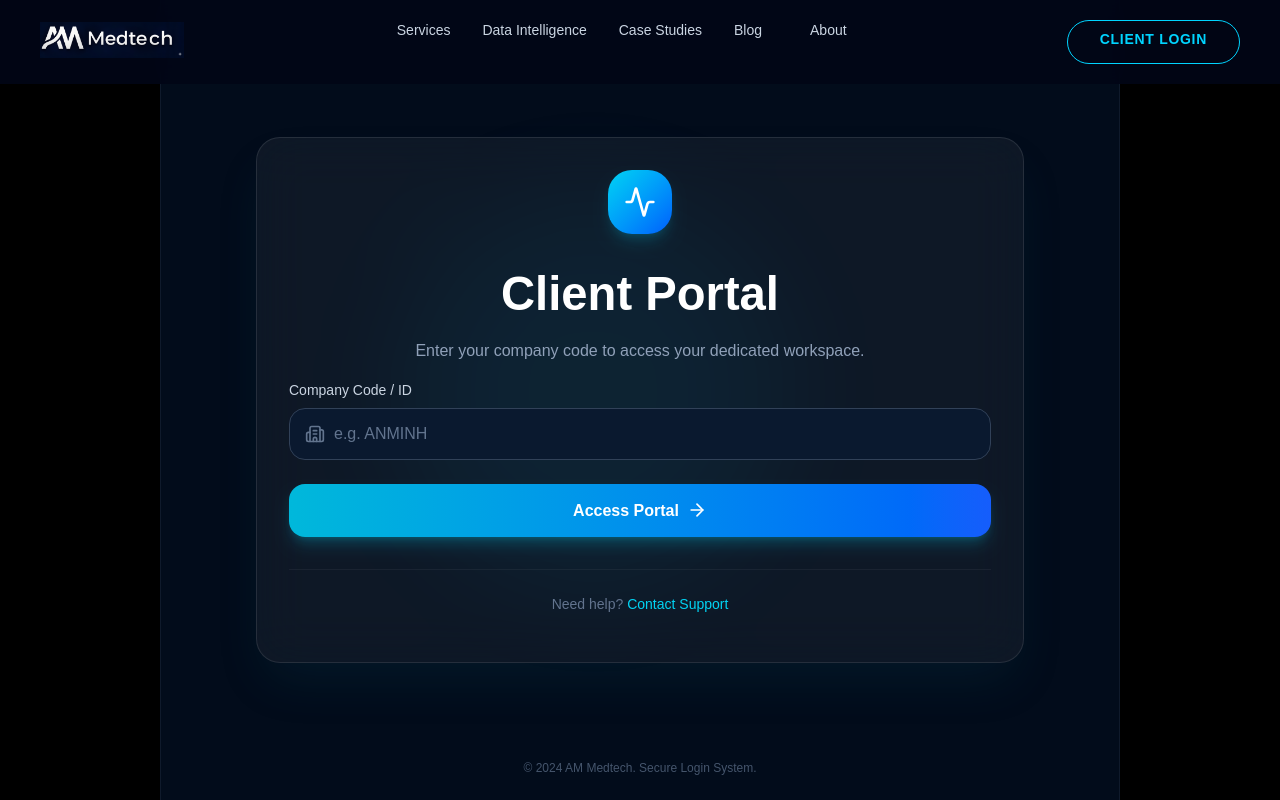
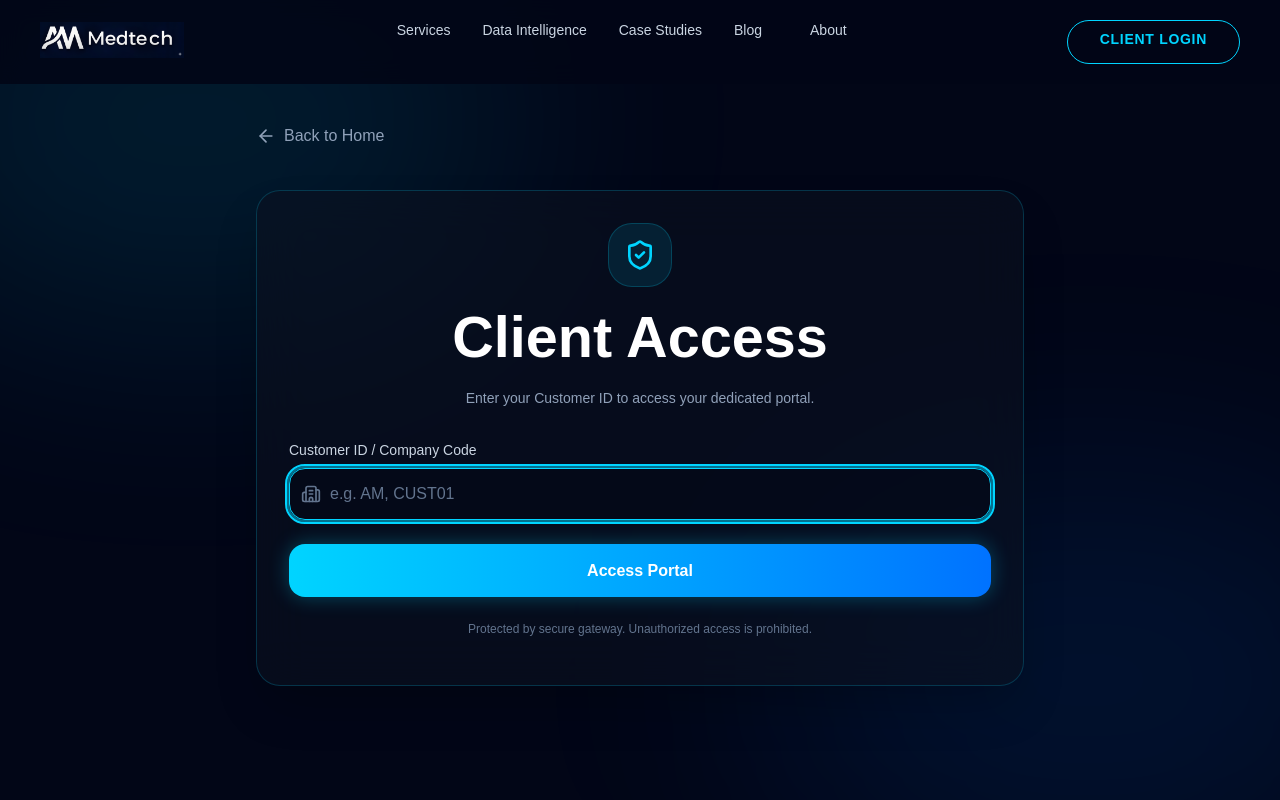
Before and after one commit to hailp1/am-medtech-landing, a Next.js app: page /login in a window 1280 px wide. Built offline with nearby package versions, Linux system fonts and the light colour scheme.

Commit message:
Update Landing Page: Fix Hero padding, Restore Login Gateway, Premium UI

```diff
--- a/app/components/Hero.tsx
+++ b/app/components/Hero.tsx
@@ -29,7 +29,7 @@ const Hero = () => {
             <HexagonBackground />
 
             {/* Main Content Area */}
-            <div className="relative z-10 flex-grow flex flex-col justify-center px-4 sm:px-6 md:px-8 lg:px-12 xl:px-20 pt-32 sm:pt-36 md:pt-40 pb-12 sm:pb-16 md:pb-20 lg:py-0">
+            <div className="relative z-10 flex-grow flex flex-col justify-center px-4 sm:px-6 md:px-8 lg:px-12 xl:px-20 pt-32 sm:pt-36 md:pt-40 pb-12 sm:pb-16 md:pb-20 lg:pt-48 lg:pb-20">
                 {/* Hero Text */}
                 <div className="mb-8 sm:mb-12 md:mb-16 max-w-4xl mx-auto md:mx-0 text-center md:text-left">
                     <motion.h1
--- a/app/components/Navbar.tsx
+++ b/app/components/Navbar.tsx
@@ -55,7 +55,7 @@ const Navbar = () => {
                 </div>
 
                 <Link
-                    href="https://dms.ammedtech.com/login"
+                    href="/login"
                     className="hidden lg:flex px-6 py-2 xl:px-8 rounded-full border border-[#00D4FF] text-[#00D4FF] text-sm font-bold tracking-wider hover:bg-[#00D4FF] hover:text-[#020617] hover:shadow-[0_0_20px_rgba(0,212,255,0.5)] transition-all duration-300"
                 >
                     CLIENT LOGIN
@@ -118,7 +118,7 @@ const Navbar = () => {
                                 </Link>
                                 <div className="p-4 bg-[#020617]/50">
                                     <Link
-                                        href="https://dms.ammedtech.com/login"
+                                        href="/login"
                                         onClick={toggleMobileMenu}
                                         className="flex items-center justify-center w-full px-4 py-2 rounded-lg bg-[#00D4FF]/10 text-[#00D4FF] text-xs font-bold tracking-wider border border-[#00D4FF]/50 hover:bg-[#00D4FF] hover:text-[#020617] transition-all duration-300"
                                     >
--- a/app/login/page.tsx
+++ b/app/login/page.tsx
@@ -2,109 +2,130 @@
 
 import React, { useState } from 'react';
 import { motion } from 'framer-motion';
-import { Activity, ArrowRight, Building2, AlertCircle } from 'lucide-react';
-import { useRouter } from 'next/navigation';
+import { ArrowLeft, ShieldCheck, Building2 } from 'lucide-react';
+import Link from 'next/link';
 
-export default function LoginPage() {
-    const [companyCode, setCompanyCode] = useState('');
+const LoginPage = () => {
+    const [customerId, setCustomerId] = useState('');
+    const [isLoading, setIsLoading] = useState(false);
     const [error, setError] = useState('');
-    const [isLoading, setIsLoading] = useState(false);
-    const router = useRouter();
 
     const handleLogin = (e: React.FormEvent) => {
         e.preventDefault();
+        setError('');
         setIsLoading(true);
-        setError('');
 
-        // Simulate API check
-        const code = companyCode.toUpperCase().trim();
+        const id = customerId.trim().toUpperCase();
 
-        if (code === 'AM') {
-            // Redirect to An Minh Admin Portal
+        if (!id) {
+            setError('Please enter your Customer ID');
+            setIsLoading(false);
+            return;
+        }
+
+        // Simulate processing delay for better UX
+        setTimeout(() => {
+            if (id === 'AM') {
+                // Redirect to Admin Portal
                 window.location.href = 'https://dms.ammedtech.com/Anminh/admin';
             } else {
-            // Redirect to General DMS Portal for other codes
-            window.location.href = 'https://dms.ammedtech.com';
+                // Redirect to General DMS Login
+                window.location.href = 'https://dms.ammedtech.com/login';
             }
+        }, 800);
     };
 
     return (
-        <div className="min-h-screen bg-black flex justify-center items-center">
-            <div className="w-full max-w-[75%] min-h-screen bg-[#020c1b] flex flex-col items-center justify-center p-6 relative overflow-hidden shadow-2xl border-x border-slate-800/50">
+        <div className="min-h-screen w-full bg-[#020617] flex items-center justify-center p-4 relative overflow-hidden">
             {/* Background Effects */}
-                <div className="absolute top-0 left-0 w-full h-full bg-[radial-gradient(circle_at_center,_var(--tw-gradient-stops))] from-[#112240] via-[#020c1b] to-[#020c1b] z-0"></div>
-                <div className="absolute top-1/4 left-1/4 w-96 h-96 bg-cyan-500/10 rounded-full blur-3xl animate-pulse z-0"></div>
+            <div className="absolute top-0 left-0 w-full h-full overflow-hidden pointer-events-none">
+                <div className="absolute top-[-10%] left-[-10%] w-[50%] h-[50%] bg-[#00D4FF]/10 rounded-full blur-[120px]"></div>
+                <div className="absolute bottom-[-10%] right-[-10%] w-[50%] h-[50%] bg-[#0072FF]/10 rounded-full blur-[120px]"></div>
+            </div>
 
             <motion.div
-                    initial={{ opacity: 0, scale: 0.9 }}
+                initial={{ opacity: 0, scale: 0.95 }}
                 animate={{ opacity: 1, scale: 1 }}
                 transition={{ duration: 0.5 }}
-                    className="relative z-10 w-full max-w-md bg-white/5 border border-white/10 backdrop-blur-xl rounded-3xl p-8 shadow-2xl shadow-cyan-900/20"
+                className="w-full max-w-md relative z-10"
             >
-                    <div className="flex justify-center mb-8">
-                        <div className="w-16 h-16 bg-gradient-to-br from-cyan-400 to-blue-600 rounded-2xl flex items-center justify-center shadow-lg shadow-cyan-500/20">
-                            <Activity className="text-white w-8 h-8" />
+                {/* Back Button */}
+                <Link href="/" className="inline-flex items-center text-slate-400 hover:text-[#00D4FF] transition-colors mb-8 group">
+                    <ArrowLeft size={20} className="mr-2 group-hover:-translate-x-1 transition-transform" />
+                    Back to Home
+                </Link>
+
+                {/* Login Card */}
+                <div className="bg-[#0B1221]/60 backdrop-blur-xl border border-[#00D4FF]/20 rounded-2xl p-8 shadow-2xl">
+                    <div className="text-center mb-8">
+                        <div className="w-16 h-16 bg-[#00D4FF]/10 rounded-2xl flex items-center justify-center mx-auto mb-4 border border-[#00D4FF]/20">
+                            <ShieldCheck className="text-[#00D4FF] w-8 h-8" />
                         </div>
+                        <h1 className="text-2xl font-bold text-white mb-2">Client Access</h1>
+                        <p className="text-slate-400 text-sm">Enter your Customer ID to access your dedicated portal.</p>
                     </div>
-
-                    <h2 className="text-3xl font-bold text-center text-white mb-2">Client Portal</h2>
-                    <p className="text-slate-400 text-center mb-8">Enter your company code to access your dedicated workspace.</p>
 
                     <form onSubmit={handleLogin} className="space-y-6">
                         <div>
-                            <label className="block text-sm font-medium text-slate-300 mb-2">Company Code / ID</label>
+                            <label htmlFor="customerId" className="block text-sm font-medium text-slate-300 mb-2">
+                                Customer ID / Company Code
+                            </label>
                             <div className="relative">
-                                <div className="absolute inset-y-0 left-0 pl-4 flex items-center pointer-events-none">
+                                <div className="absolute inset-y-0 left-0 pl-3 flex items-center pointer-events-none">
                                     <Building2 className="h-5 w-5 text-slate-500" />
                                 </div>
                                 <input
                                     type="text"
-                                    value={companyCode}
-                                    onChange={(e) => setCompanyCode(e.target.value)}
-                                    className="w-full pl-11 pr-4 py-3 bg-[#0A192F] border border-slate-700 rounded-xl text-white placeholder-slate-500 focus:outline-none focus:ring-2 focus:ring-cyan-500 focus:border-transparent transition-all"
-                                    placeholder="e.g. ANMINH"
-                                    required
+                                    id="customerId"
+                                    value={customerId}
+                                    onChange={(e) => {
+                                        setCustomerId(e.target.value);
+                                        setError('');
+                                    }}
+                                    className="block w-full pl-10 pr-3 py-3 bg-[#020617]/50 border border-slate-700 rounded-xl text-white placeholder-slate-500 focus:outline-none focus:ring-2 focus:ring-[#00D4FF]/50 focus:border-[#00D4FF] transition-all"
+                                    placeholder="e.g. AM, CUST01"
+                                    autoFocus
                                 />
                             </div>
-                        </div>
-
                             {error && (
-                            <motion.div
+                                <motion.p
                                     initial={{ opacity: 0, y: -10 }}
                                     animate={{ opacity: 1, y: 0 }}
-                                className="p-3 bg-red-500/10 border border-red-500/20 rounded-lg flex items-center gap-2 text-red-400 text-sm"
+                                    className="mt-2 text-sm text-red-400 flex items-center"
                                 >
-                                <AlertCircle className="w-4 h-4" />
-                                {error}
-                            </motion.div>
+                                    <span className="mr-1">⚠️</span> {error}
+                                </motion.p>
                             )}
+                        </div>
 
                         <button
                             type="submit"
                             disabled={isLoading}
-                            className="w-full py-3.5 bg-gradient-to-r from-cyan-500 to-blue-600 rounded-xl font-bold text-white shadow-lg shadow-cyan-500/25 hover:shadow-cyan-500/40 hover:scale-[1.02] active:scale-[0.98] transition-all flex items-center justify-center gap-2 disabled:opacity-70 disabled:cursor-not-allowed"
+                            className={`w-full py-3.5 px-4 bg-gradient-to-r from-[#00D4FF] to-[#0072FF] hover:from-[#00C4EF] hover:to-[#0062EF] text-white font-bold rounded-xl shadow-[0_0_20px_rgba(0,212,255,0.3)] hover:shadow-[0_0_30px_rgba(0,212,255,0.5)] transition-all duration-300 transform hover:-translate-y-0.5 flex items-center justify-center ${isLoading ? 'opacity-70 cursor-not-allowed' : ''}`}
                         >
                             {isLoading ? (
-                                <span className="w-5 h-5 border-2 border-white/30 border-t-white rounded-full animate-spin"></span>
+                                <>
+                                    <svg className="animate-spin -ml-1 mr-3 h-5 w-5 text-white" xmlns="http://www.w3.org/2000/svg" fill="none" viewBox="0 0 24 24">
+                                        <circle className="opacity-25" cx="12" cy="12" r="10" stroke="currentColor" strokeWidth="4"></circle>
+                                        <path className="opacity-75" fill="currentColor" d="M4 12a8 8 0 018-8V0C5.373 0 0 5.373 0 12h4zm2 5.291A7.962 7.962 0 014 12H0c0 3.042 1.135 5.824 3 7.938l3-2.647z"></path>
+                                    </svg>
+                                    Processing...
+                                </>
                             ) : (
-                                <>
-                                    Access Portal <ArrowRight className="w-5 h-5" />
-                                </>
+                                'Access Portal'
                             )}
                         </button>
                     </form>
 
-                    <div className="mt-8 pt-6 border-t border-white/5 text-center">
-                        <p className="text-slate-500 text-sm">
-                            Need help? <a href="#" className="text-cyan-400 hover:underline">Contact Support</a>
+                    <div className="mt-6 text-center">
+                        <p className="text-xs text-slate-500">
+                            Protected by secure gateway. Unauthorized access is prohibited.
                         </p>
                     </div>
+                </div>
             </motion.div>
-
-                <div className="absolute bottom-6 text-slate-600 text-xs">
-                    &copy; 2024 AM Medtech. Secure Login System.
-                </div>
-            </div>
         </div>
     );
-}
+};
+
+export default LoginPage;
```
Lines whose indentation alone changed are shown as unchanged.
